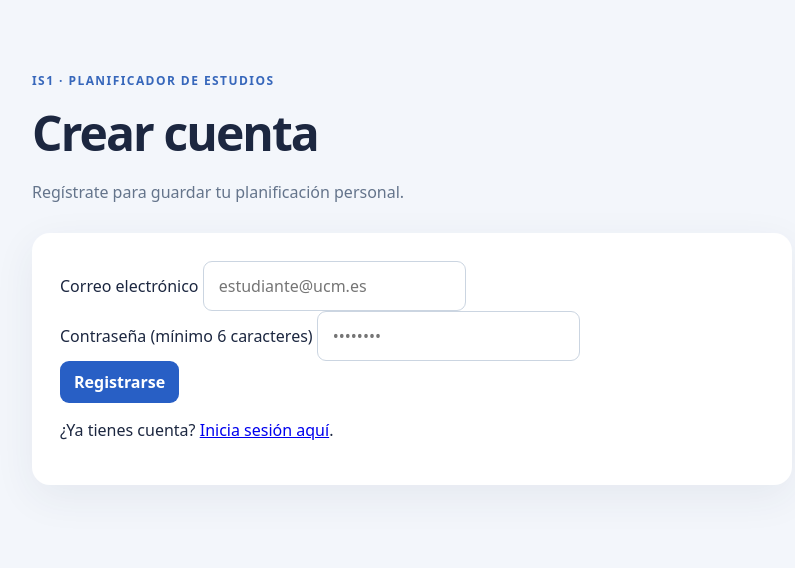
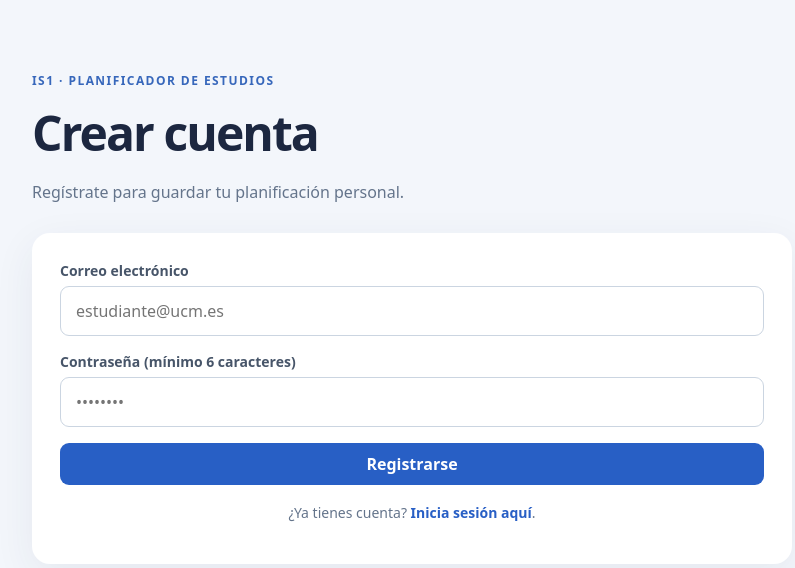
Before and after one commit to Qpalmer45/IS1-Planificador-de-Estudios, a Flask app: page /registro in a window 1280 px wide. Shown: the top 568 px of the page, without its empty margins (228-1023 px from the left). Run offline with Flask 3, Linux system fonts and the light colour scheme.

Commit message:
Add styles for authentication forms
Added additional styles for authentication forms.

```diff
--- a/static/style.css
+++ b/static/style.css
@@ -36,3 +36,11 @@ button:focus-visible, input:focus-visible { outline: 3px solid #93c5fd; outline-
 footer { text-align: center; font-size: 12px; margin: 24px 0; }
 .sr-only { position: absolute; width: 1px; height: 1px; padding: 0; margin: -1px; overflow: hidden; clip: rect(0,0,0,0); white-space: nowrap; border: 0; }
 @media (max-width: 540px) { .container { margin: 30px auto; } .panel { padding: 16px; } .new-todo { flex-direction: column; } .toolbar { align-items: flex-start; } .todo { flex-wrap: wrap; } .actions { margin-left: auto; } }
+
+/* Estilos adicionales para autenticación */
+.auth-form { display: flex; flex-direction: column; gap: 16px; }
+.form-group { display: flex; flex-direction: column; gap: 6px; text-align: left; }
+.form-group label { font-size: 14px; font-weight: 600; color: #475569; }
+.auth-switch { margin-top: 18px; font-size: 14px; text-align: center; color: #64748b; }
+.auth-switch a { color: #285fc5; text-decoration: none; font-weight: 600; }
+.auth-switch a:hover { text-decoration: underline; }
```
